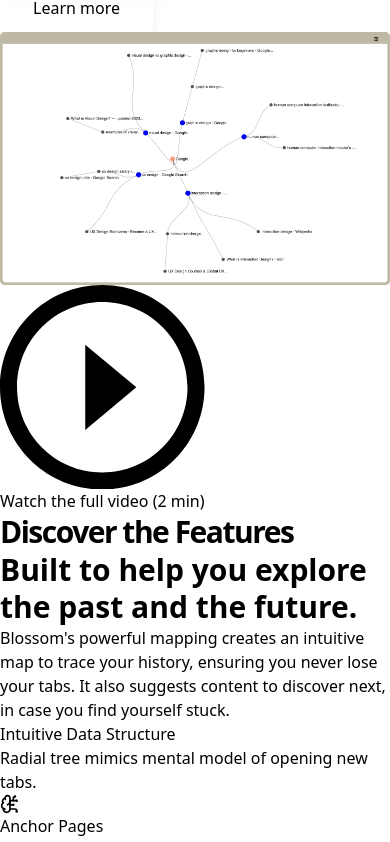
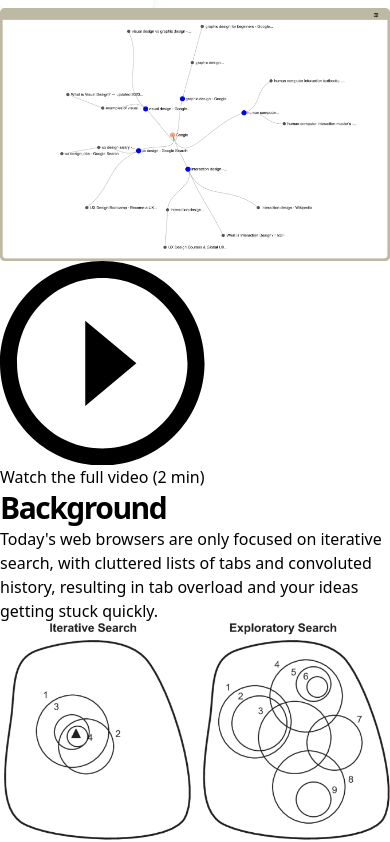
Before and after one commit to arjundewan/blossomWebsite, a React (Vite) app: page / in a window 390 px wide. Shown: the part 1152-1994 px from the top of the page. Built offline with nearby package versions, Linux system fonts and the light colour scheme.

Commit message:
add WIP background section

```diff
--- a/src/pages/Home.jsx
+++ b/src/pages/Home.jsx
@@ -2,7 +2,8 @@ import React from "react";
 
 import Header from "../partials/Header";
 import HeroHome from "../partials/HeroHome";
-import FeaturesHome from "../partials/Features";
+import Features from "../partials/Features";
+import Background from "../partials/Background";
 import Footer from "../partials/Footer";
 
 function Home() {
@@ -13,8 +14,8 @@ function Home() {
 			<main className="flex-grow">
 				{/*  Page sections */}
 				<HeroHome />
-				<FeaturesHome />
-				{/* <FeaturesBlocks /> */}
+				<Background />
+				<Features />
 				{/* <Testimonials /> */}
 				{/* <Newsletter /> */}
 			</main>
--- /dev/null
+++ b/src/partials/Background.jsx
@@ -0,0 +1,36 @@
+import React from "react";
+import backgroundDiagram from "../images/backgroundDiagram.png";
+
+function FeaturesBlocks() {
+	return (
+		<section id="background" className="relative">
+			{/* Section background (needs .relative class on parent and next sibling elements) */}
+			<div
+				className="absolute inset-0 top-1/2 md:mt-24 lg:mt-0 pointer-events-none"
+				aria-hidden="true"
+			></div>
+			<div className="absolute left-0 right-0 bottom-0 m-auto w-px p-px h-20 bg-gray-200 transform translate-y-1/2"></div>
+
+			<div className="relative max-w-6xl mx-auto px-4 sm:px-6">
+				<div className="py-12 md:py-20">
+					{/* Section header */}
+					<div className="max-w-3xl mx-auto text-center pb-12 md:pb-20">
+						<h2 className="h2 mb-4">Background</h2>
+						{/* Items */}
+						{/* <div className="max-w-sm mx-auto grid gap-6 md:grid-cols-2 lg:grid-cols-3 items-start md:max-w-2xl lg:max-w-none"></div> */}
+						<p className="text-xl text-gray-600">
+							Today's web browsers are only focused on iterative search, with
+							cluttered lists of tabs and convoluted history, resulting in tab
+							overload and your ideas getting stuck quickly.
+						</p>
+						<div className="flex w-[70%] justify-center p-4 border-[#BDB9A4] border-4 rounded-2xl">
+							<img src={backgroundDiagram} className="w-full"></img>
+						</div>
+					</div>
+				</div>
+			</div>
+		</section>
+	);
+}
+
+export default FeaturesBlocks;
--- a/src/partials/Header.jsx
+++ b/src/partials/Header.jsx
@@ -23,21 +23,20 @@ function Header() {
 			<div className="max-w-6xl mx-auto px-5 sm:px-6">
 				<div className="flex items-center justify-between h-16 md:h-20">
 					{/* Site branding */}
-					<a
-						className="flex flex-shrink-0 mr-4 items-center gap-4"
-						href="#home"
-					>
+					<div className="flex flex-shrink-0 mr-4 ">
 						{/* Logo */}
 						{/* <Link to="/" className="block" aria-label="Blossom"> */}
-						<img src={blossomLogo} className="w-[5%]"></img>
-						<h1 className="font-bold text-3xl">Blossom</h1>
+						<a className="flex gap-4 items-center w-min" href="#home">
+							<img src={blossomLogo} className="w-[50px]"></img>
+							<h1 className="font-bold text-3xl">Blossom</h1>
+						</a>
 						{/* </Link> */}
-					</a>
+					</div>
 
 					{/* Site navigation */}
 					<nav className="flex flex-shrink-0">
 						<ul className="flex flex-grow justify-end flex-wrap items-center">
-							<li className="font-medium text-xl sm:text-md">Background</li>
+							{/* <li className="font-medium text-xl sm:text-md">Background</li> */}
 							<li></li>
 						</ul>
 					</nav>
--- a/src/partials/HeroHome.jsx
+++ b/src/partials/HeroHome.jsx
@@ -85,7 +85,7 @@ function HeroHome() {
 								<div>
 									<a
 										className="btn text-white text-xl bg-gray-900 hover:bg-gray-800 w-full sm:w-auto sm:ml-4 rounded-lg"
-										href="#features"
+										href="#background"
 									>
 										Learn more
 									</a>
```
Also changed, not shown: src/images/backgroundDiagram.png (added).
